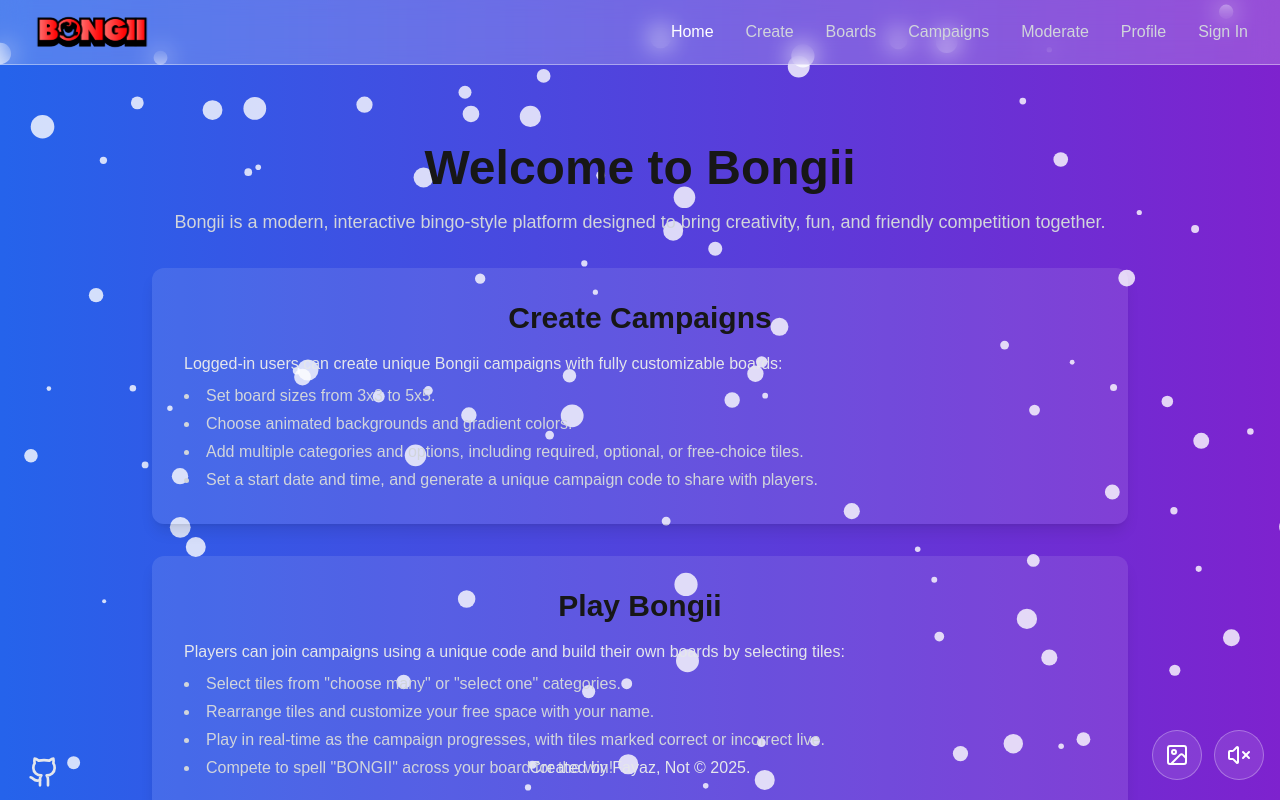
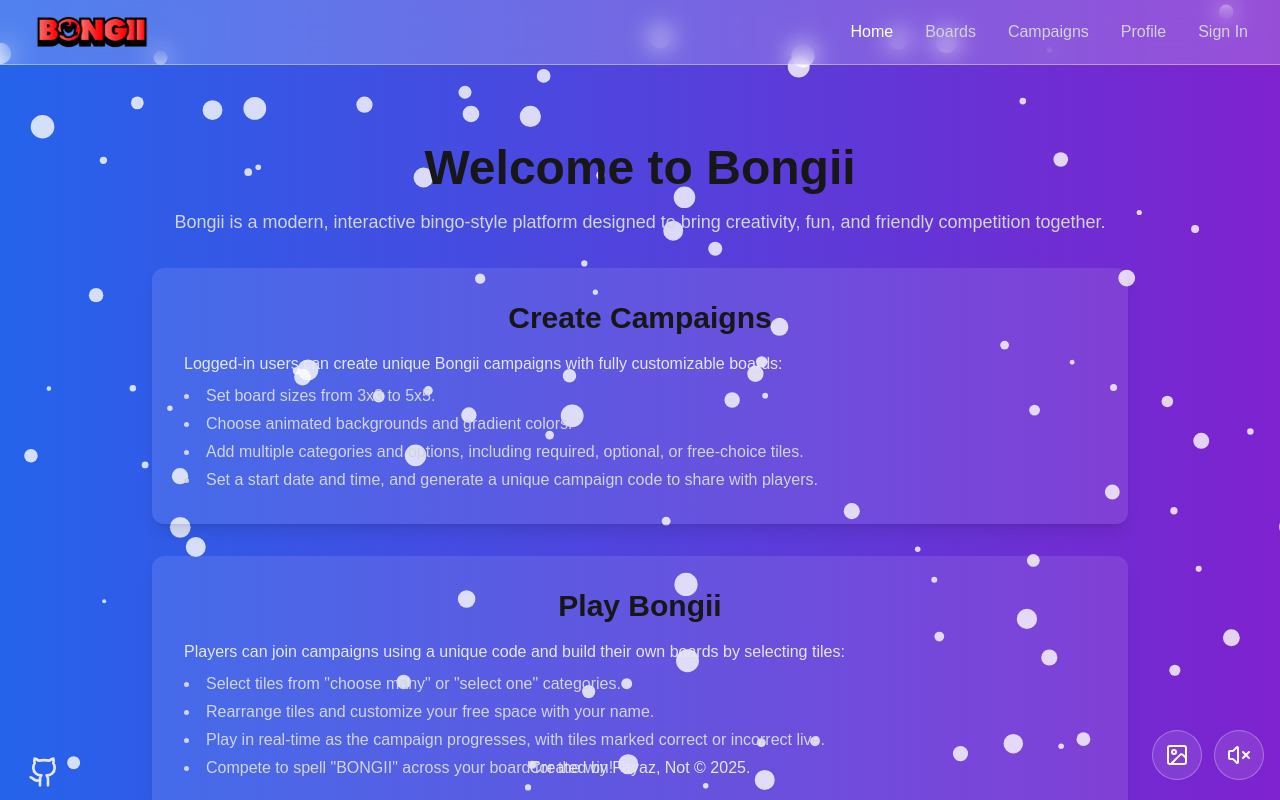
Before and after one commit to fayaz12g/bongii, a Next.js app in the folder client/: page /home in a window 1280 px wide. Shown: the top 800 px of the page. Built offline with nearby package versions, Linux system fonts and the light colour scheme.

Commit message:
Update header.js

```diff
--- a/client/src/app/components/header.js
+++ b/client/src/app/components/header.js
@@ -7,10 +7,8 @@ import { profileService } from '../services/profileService';
 
 const menuItemsBase = [
   { name: "Home", path: "/home" },
-  { name: "Create", path: "/create" },
   { name: "Boards", path: "/boards" },
   { name: "Campaigns", path: "/browse" },
-  { name: "Moderate", path: "/moderate" },
   { name: "Profile", path: "/profile" },
 ];
 
@@ -43,11 +41,18 @@ const Header = () => {
     router.push('/login');
   };
 
-  // Build menu dynamically based on login state
-  const menuItems = [...menuItemsBase, loggedIn
-    ? { name: "Sign Out", action: handleSignOut }
-    : { name: "Sign In", path: "/login" }
-  ];
+// Build menu dynamically based on login state
+const menuItems = [
+  ...menuItemsBase,
+  ...(loggedIn
+    ? [
+        { name: "Create", path: "/create" },
+        { name: "Moderate", path: "/moderate" },
+        { name: "Sign Out", action: handleSignOut },
+      ]
+    : [{ name: "Sign In", path: "/login" }]
+  ),
+];
 
   return (
     <>
```
